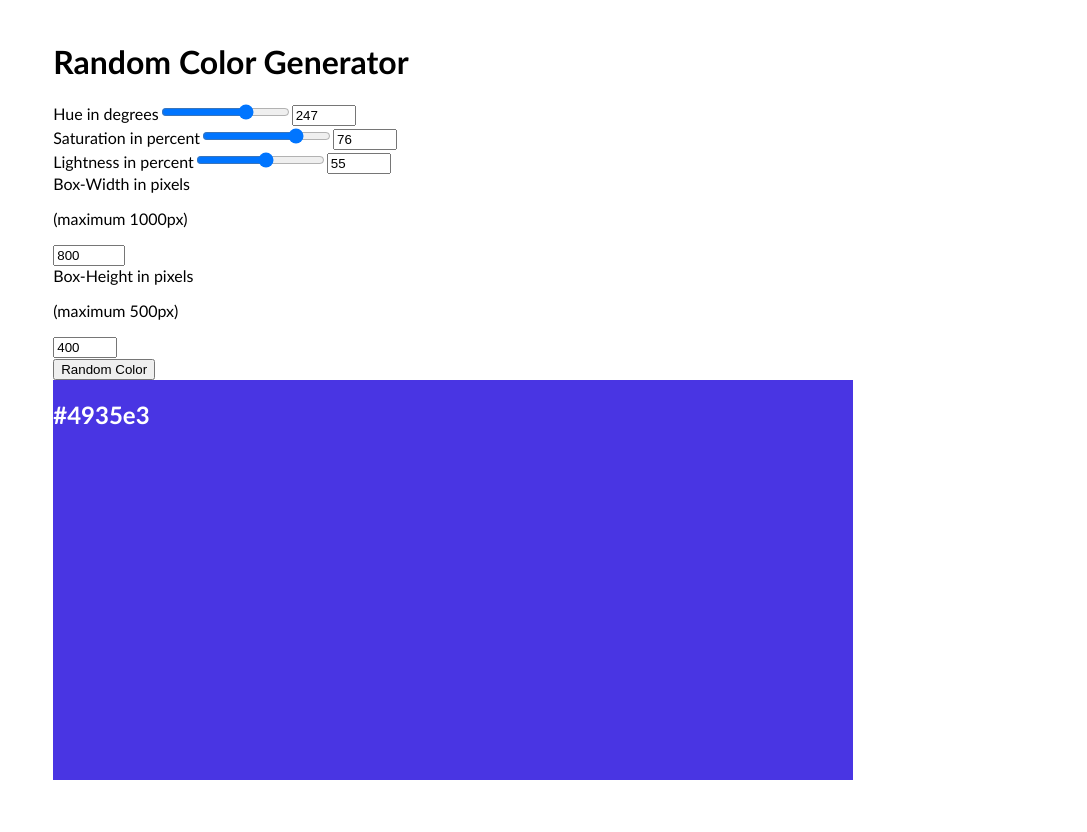
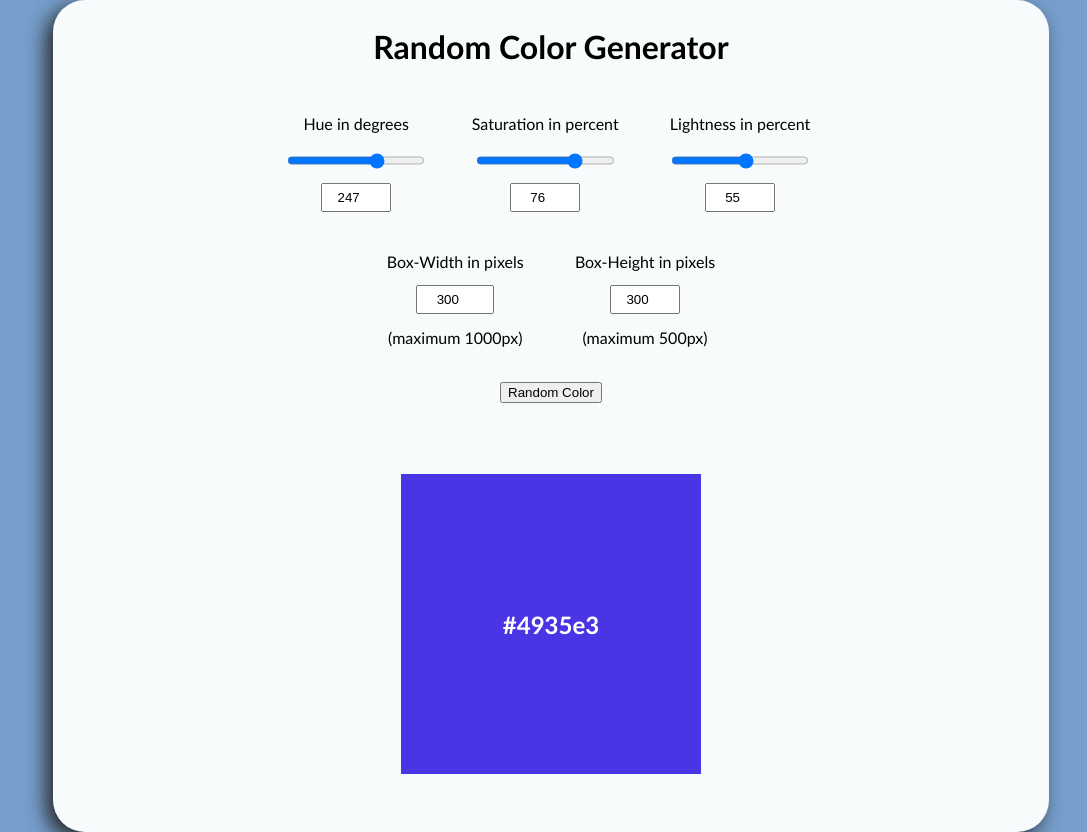
Before and after one commit to Thoud/web-random-color-generator, a React (Create React App) app: page / in a window 1280 px wide. Shown: the whole page, without its empty margins (89-1176 px from the left). Before the commit the page ends 800 px from the top, so only its background shows below. Built offline with nearby package versions, Linux system fonts and the light colour scheme.

Commit message:
Add styling to the App

```diff
--- a/src/index.css
+++ b/src/index.css
@@ -5,11 +5,66 @@ body {
   box-sizing: border-box;
   font-family: 'Trebuchet MS', 'Lucida Sans Unicode', 'Lucida Grande',
     'Lucida Sans', Arial, sans-serif;
+  width: 100vw;
+  height: 100vh;
+  display: grid;
+  grid-template: 1fr 7fr 1fr / 1fr 7fr 1fr;
+  background-color: #769fcd;
 }
 
 #root {
-  width: 100vw;
-  height: 100vh;
+  grid-area: 2 / 2;
   display: grid;
-  grid-template: 1fr 2fr 5fr 1fr / 1fr 7fr 1fr;
+  grid-template-rows: 1fr 1fr;
+  background-color: #f7fbfc;
+  border-radius: 2rem;
+  box-shadow: -7px 7px 20px 0px #292828;
 }
+
+#sectionOne {
+  grid-row: 1;
+  display: flex;
+  flex-direction: column;
+  justify-content: center;
+  align-items: center;
+}
+
+h1 {
+  font-size: 2rem;
+}
+
+.group {
+  display: flex;
+  margin: 0.8rem 0;
+}
+
+.box {
+  display: flex;
+  flex-direction: column;
+  justify-content: center;
+  align-items: center;
+  margin-right: 2rem;
+}
+
+.box:last-of-type {
+  margin-right: 0;
+}
+
+label,
+input,
+p {
+  margin: 0.3rem;
+  padding: 0.3rem;
+  text-align: center;
+}
+
+button {
+  margin: 0.8rem 0;
+}
+
+#sectionTwo {
+  grid-row: 2;
+  display: flex;
+  justify-content: center;
+  align-items: center;
+}
--- a/src/js/App.js
+++ b/src/js/App.js
@@ -77,8 +77,8 @@ export default function App() {
   const [hue, setHue] = useState(Math.floor(Math.random() * 360));
   const [saturation, setSaturation] = useState(Math.floor(Math.random() * 100));
   const [lightness, setLightness] = useState(Math.floor(Math.random() * 100));
-  const [width, setWidth] = useState(800);
-  const [height, setHeight] = useState(400);
+  const [width, setWidth] = useState(300);
+  const [height, setHeight] = useState(300);
 
   // Converting the hsl input from the user to rgb
   const rgbColor = hslToRgb(hue, saturation, lightness);
--- a/src/js/ParamDisplay.js
+++ b/src/js/ParamDisplay.js
@@ -1,19 +1,11 @@
-/** @jsxImportSource @emotion/react */
-
-import { css } from '@emotion/react';
-
 export default function ParamDisplay(props) {
-  // CSS-in-JS Styling
-  const paramStyle = css`
-    grid-area: 2 / 2;
-  `;
-
   return (
-    <div css={paramStyle}>
+    <section id="sectionOne">
       <h1>Random Color Generator</h1>
 
+      <div className="group">
         {/* User input for Hue */}
-      <div>
+        <div className="box">
           <label htmlFor="hue">Hue in degrees</label>
           <input
             id="hue"
@@ -33,7 +25,7 @@ export default function ParamDisplay(props) {
         </div>
 
         {/* User input for Saturation */}
-      <div>
+        <div className="box">
           <label htmlFor="saturation">Saturation in percent</label>
           <input
             id="saturation"
@@ -53,7 +45,7 @@ export default function ParamDisplay(props) {
         </div>
 
         {/* User input for Lightness */}
-      <div>
+        <div className="box">
           <label htmlFor="lightness">Lightness in percent</label>
           <input
             id="lightness"
@@ -71,11 +63,11 @@ export default function ParamDisplay(props) {
             onChange={({ target }) => props.setLightness(target.value)}
           />
         </div>
-
+      </div>
+      <div className="group">
         {/* User input for Width */}
-      <div>
+        <div className="box">
           <label htmlFor="width">Box-Width in pixels</label>
-        <p>(maximum 1000px)</p>
           <input
             id="width"
             type="number"
@@ -84,12 +76,12 @@ export default function ParamDisplay(props) {
             defaultValue={props.width}
             onChange={({ target }) => props.setWidth(target.value)}
           />
+          <p>(maximum 1000px)</p>
         </div>
 
         {/* User input for height */}
-      <div>
+        <div className="box">
           <label htmlFor="height">Box-Height in pixels</label>
-        <p>(maximum 500px)</p>
           <input
             id="height"
             type="number"
@@ -98,9 +90,11 @@ export default function ParamDisplay(props) {
             defaultValue={props.height}
             onChange={({ target }) => props.setHeight(target.value)}
           />
+          <p>(maximum 500px)</p>
+        </div>
       </div>
 
-      {/* Button for generating a random color (TBD!) */}
+      {/* Button for generating a random color */}
       <button
         onClick={() => {
           props.setHue(Math.floor(Math.random() * 360));
@@ -110,6 +104,6 @@ export default function ParamDisplay(props) {
       >
         Random Color
       </button>
-    </div>
+    </section>
   );
 }
--- a/src/js/RandomColorBox.js
+++ b/src/js/RandomColorBox.js
@@ -4,25 +4,30 @@ import { css } from '@emotion/react';
 
 export default function RandomColorBox(props) {
   // CSS-in-JS Styling
-  const colorBoxStyle = css`
-    grid-area: 3 / 2;
+  const colorBoxGeneralStyle = css`
     background-color: ${props.backgroundColor};
     width: ${props.width}px;
     max-width: 1000px;
     height: ${props.height}px;
     max-height: 500px;
-    transition: all 1s ease-in-out;
+    transition: all 0.5s ease-in-out;
+    display: flex;
+    justify-content: center;
+    align-items: center;
   `;
 
   const contrastingTextColor = css`
     color: ${props.textColor};
-    transition: color 1s ease-in-out;
+    transition: color 0.5s ease-in-out;
   `;
 
   return (
-    <div css={colorBoxStyle}>
-      {/* Displaying the hex value of the background color */}
-      <h2 css={contrastingTextColor}>{props.backgroundColor}</h2>
-    </div>
+    <section id="sectionTwo">
+      {/* Colored box */}
+      <div css={colorBoxGeneralStyle}>
+        {/* Displaying the hex value of the background color */}
+        <h2 css={contrastingTextColor}>{props.backgroundColor}</h2>
+      </div>
+    </section>
   );
 }
```
Also changed, not shown: 1 other file (tests, documents, lock files or other folders). Lines whose indentation alone changed are shown as unchanged.
